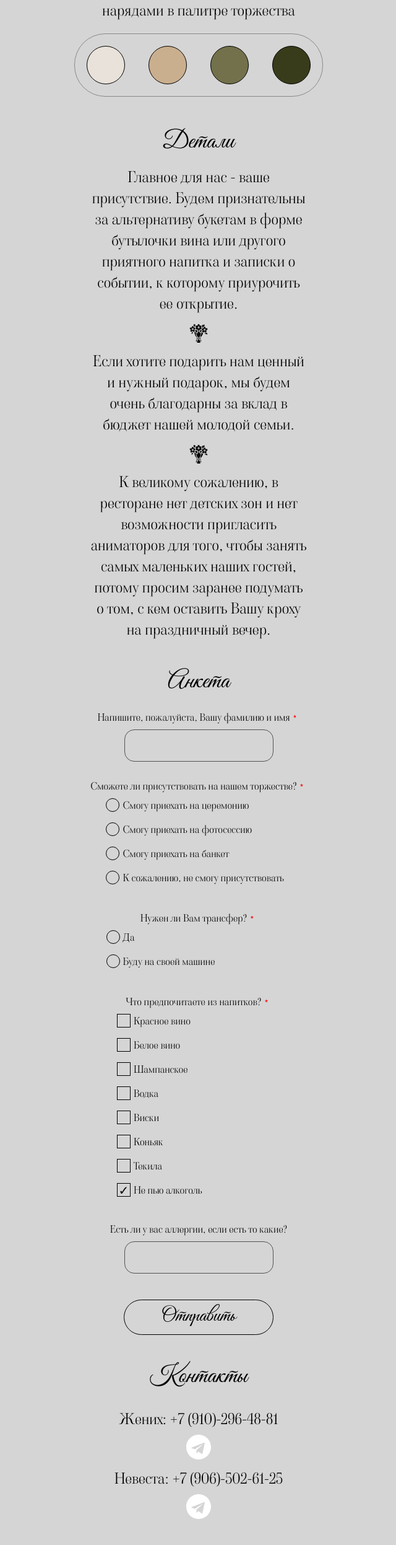
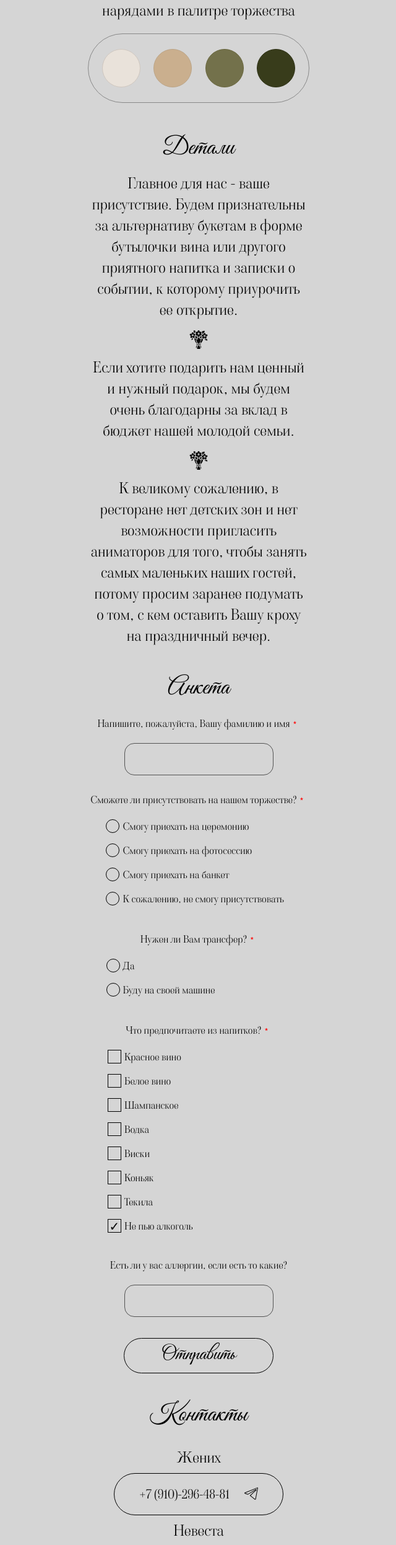
Before and after one commit to ilyaRozhkov/Wedding, a React (Create React App) app: page / in a window 1280 px wide. Shown: the part 1922-4415 px from the top of the page at 62% size, without its empty margins (319-959 px from the left). Built offline with nearby package versions, Linux system fonts and the light colour scheme.

Commit message:
Add files via upload

```diff
--- a/src/components/contact/contact.css
+++ b/src/components/contact/contact.css
@@ -21,8 +21,18 @@
     font-size: 24px;
 }
 .contact-icon{
-
+    display: flex    ;
+    flex-direction: row;
+    flex-wrap: nowrap;
+    justify-content: space-evenly;
+    align-items: center;
+    font-size: 20px;
+    border: 1px solid;
+    padding: 8px 16px;
+    border-radius: 100px;
+    width: 240px;
+    height: 50px;
 }
 .contact-telegram{
-
+    padding-top: 4px;
 }
--- a/src/components/contact/contact.jsx
+++ b/src/components/contact/contact.jsx
@@ -1,5 +1,7 @@
 import React from 'react';
 import './contact.css'
+import tg from '../../img/contact/Vector.svg'
+
 export const Contact = () =>{
 
     return (
@@ -7,25 +9,23 @@ export const Contact = () =>{
             <div className='contact-title'>Контакты</div>
             <div className='contact-body'>
                 <div className='contact-item'>
-                    <div className='contact-name'>Жених: +7 (910)-296-48-81</div>
+                    <div className='contact-name'>Жених</div>
                     <div className='contact-icon'>
+                    +7 (910)-296-48-81
                         <div className='contact-telegram'>
                         <a href='https://t.me/ilya_kray32' target="_blank">
-                        <svg xmlns="http://www.w3.org/2000/svg" viewBox="0 0 24 24" width="40" height="40">
-  <path fill="#FFF" d="M12 0C5.373 0 0 5.373 0 12s5.373 12 12 12 12-5.373 12-12S18.627 0 12 0zm5.894 8.221l-2.097 9.76c-.144.654-.524.817-1.062.508l-2.945-2.17-1.422 1.371a.785.785 0 0 1-.56.231l.213-3.003 5.454-4.925c.22-.196-.048-.276-.337-.101l-6.736 4.25-2.91-.913c-.643-.203-.65-.643.135-.954l11.566-4.458c.536-.232 1.006.128.832.941z"/>
-</svg>
+                        <img src={tg} alt="" />
 </a>
                         </div>
                     </div>
                 </div>
                 <div className='contact-item'>
-                    <div className='contact-name'>Невеста: +7 (906)-502-61-25</div>
+                    <div className='contact-name'>Невеста</div>
                     <div className='contact-icon'>
+                    +7 (906)-502-61-25
                         <div className='contact-telegram'>
                             <a href='https://t.me/glirian_kesh' target="_blank">
-                        <svg xmlns="http://www.w3.org/2000/svg" viewBox="0 0 24 24" width="40" height="40">
-  <path fill="#FFF" d="M12 0C5.373 0 0 5.373 0 12s5.373 12 12 12 12-5.373 12-12S18.627 0 12 0zm5.894 8.221l-2.097 9.76c-.144.654-.524.817-1.062.508l-2.945-2.17-1.422 1.371a.785.785 0 0 1-.56.231l.213-3.003 5.454-4.925c.22-.196-.048-.276-.337-.101l-6.736 4.25-2.91-.913c-.643-.203-.65-.643.135-.954l11.566-4.458c.536-.232 1.006.128.832.941z"/>
-</svg>
+                        <img src={tg} alt="" />
 </a>
                         </div>
                     </div>
--- a/src/components/dress-code/dress-code.css
+++ b/src/components/dress-code/dress-code.css
@@ -15,19 +15,29 @@
     display: flex;
     flex-direction: row;
     flex-wrap: nowrap;
-    justify-content: space-around;
-    max-width: 400px;
-    height: 100px;
+    justify-content: space-evenly;
+    max-width: 356px;
+    height: 110px;
     margin: 16px auto;
     border: 1px solid #898989;
-    border-radius: 50px;
+    border-radius: 100px;
     align-items: center;
 }
 .dress-code-color{
     border-radius: 50%;
     width: 60px;
     height: 60px;
-    border-color: #000000;
-    border-style: solid;
-    border-width: 1px;
 }
+.color-first{
+    border: 1px solid rgba(207, 199, 191, 1);
+
+}
+.color-second{
+    border: 1px solid rgba(188, 165, 136, 1);
+}
+.color-third{
+    border: 1px solid rgba(106, 104, 64, 1);
+}
+.color-fourth{
+    border: 1px solid rgba(47, 50, 23, 1);
+}
--- a/src/components/dress-code/dress-code.tsx
+++ b/src/components/dress-code/dress-code.tsx
@@ -24,10 +24,10 @@ export const DressCode = () =>{
             <motion.div custom={1} variants={animationStyle} className='dress-code-title'>Дресс-код</motion.div>
             <motion.div custom={2} variants={animationStyle} className='dress-code-text'>Мы очень ждем и с удовольствием готовимся к Нашему дню! Поддержите нас своими улыбками, а также красивыми нарядами в палитре торжества</motion.div>
             <motion.div custom={3} variants={animationStyle} className='dress-code-item-container'>
-                <div className='dress-code-color' style={{backgroundColor: '#e9e2da'}}></div>
-                <div className='dress-code-color' style={{backgroundColor: '#caaf8e'}}></div>
-                <div className='dress-code-color' style={{backgroundColor: '#73714b'}}></div>
-                <div className='dress-code-color' style={{backgroundColor: '#383c1b'}}></div>
+                <div className='dress-code-color color-first' style={{backgroundColor: '#e9e2da'}}></div>
+                <div className='dress-code-color color-second' style={{backgroundColor: '#caaf8e'}}></div>
+                <div className='dress-code-color color-third' style={{backgroundColor: '#73714b'}}></div>
+                <div className='dress-code-color color-fourth' style={{backgroundColor: '#383c1b'}}></div>
 
             </motion.div>
         </motion.div>
--- a/src/components/form-component/form-component.css
+++ b/src/components/form-component/form-component.css
@@ -23,6 +23,7 @@
 }
 .question-title{
     font-size: 16px;
+    margin-bottom: 12px;
 }
 .requered::after{
     content: '\FE61';
@@ -55,6 +56,10 @@
     display: flex;
     flex-direction: column;
     align-items: flex-start;
+    margin-right: 30px;
+}
+.last-question{
+    margin-bottom: 8px;
 }
 .cheackbox-item{
     display: flex
--- a/src/components/form-component/form-component.jsx
+++ b/src/components/form-component/form-component.jsx
@@ -155,8 +155,8 @@ export const FormComponent = () =>{
                         </div>
                     </div>
                 </motion.div>
-                <motion.div custom={6} variants={animationStyle} className='questions-container'>
-                    <div className='question-title'>Есть ли у вас аллергии, если есть то какие?</div>
+                <motion.div custom={6} variants={animationStyle} className='questions-container last-question'>
+                    <div className='question-title '>Есть ли у вас аллергии, если есть то какие?</div>
                     <div className='question-input'>
                     <input value={allergy} className="input" onChange={(e)=>setAllergy(e.target.value)} />
                     </div>
```
Also changed, not shown: src/img/contact/Vector.svg (added).
